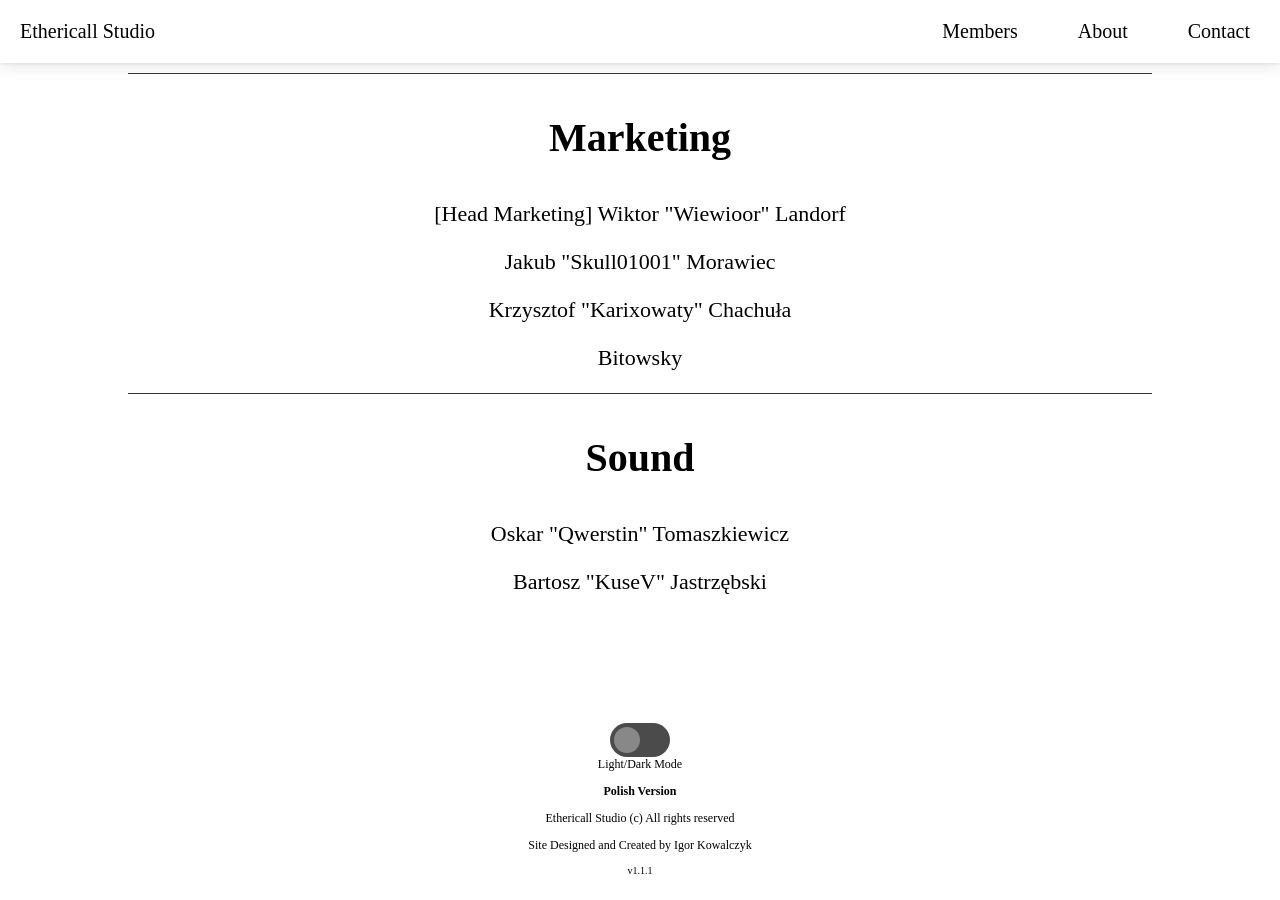
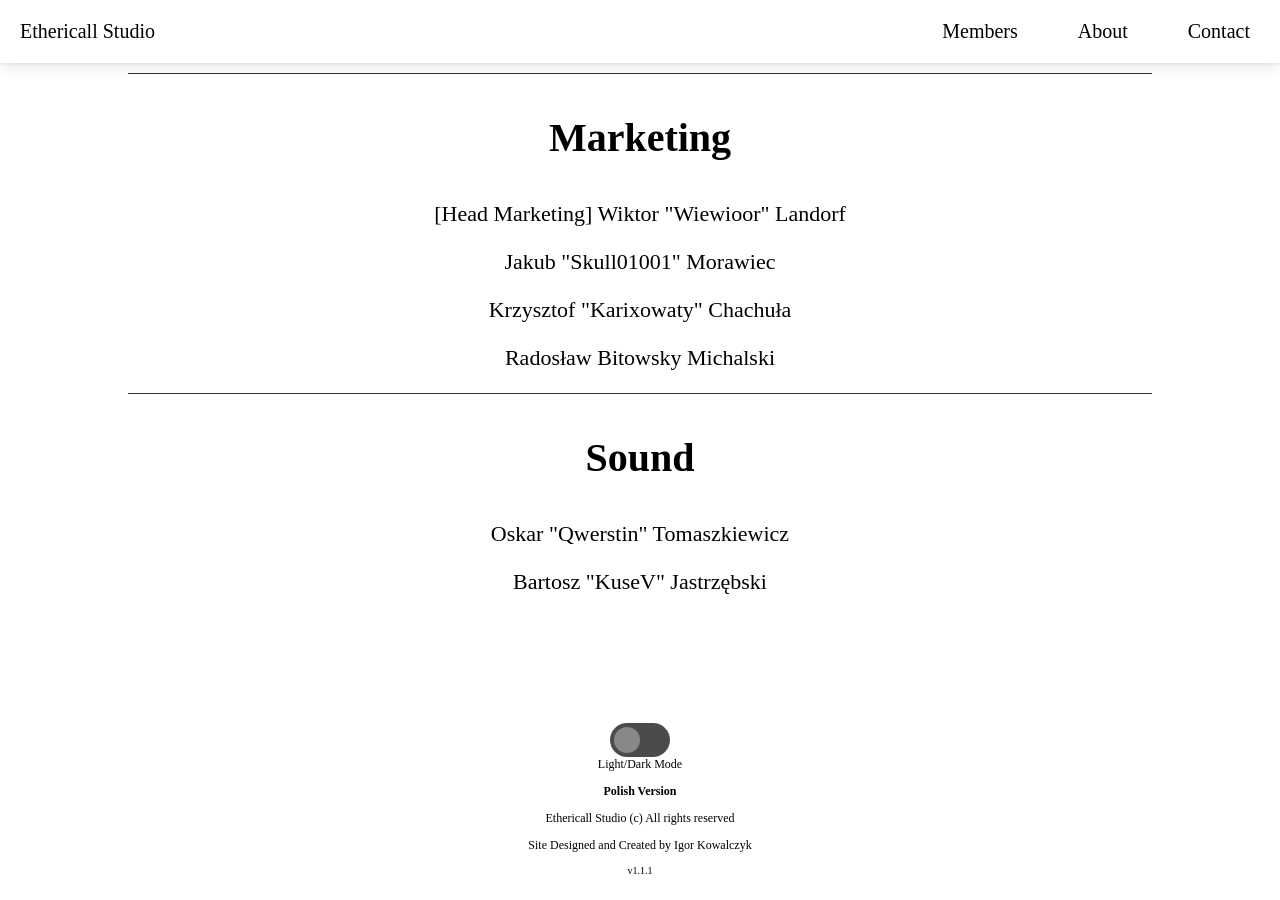
Before and after one commit to Ethericall-Studio/ethericall-studio.github.io, a Jekyll site: the page built from members.md, in a window 1280 px wide and 900 px high, scrolled down 1566 px. Built offline with Jekyll 4.4.1, drawn with Linux system fonts in a browser that asks for light colours; some web fonts are replaced.

Commit message:
update members.md

```diff
--- a/members.md
+++ b/members.md
@@ -46,7 +46,7 @@
 <p id="m">[Head Marketing] Wiktor "Wiewioor" Landorf</p>
 <p id="m">Jakub "Skull01001" Morawiec</p>
 <p id="m">Krzysztof "Karixowaty" Chachuła</p>
-<p id="m">Bitowsky</p>
+<p id="m">Radosław Bitowsky Michalski</p>
 
 ---
 
```
